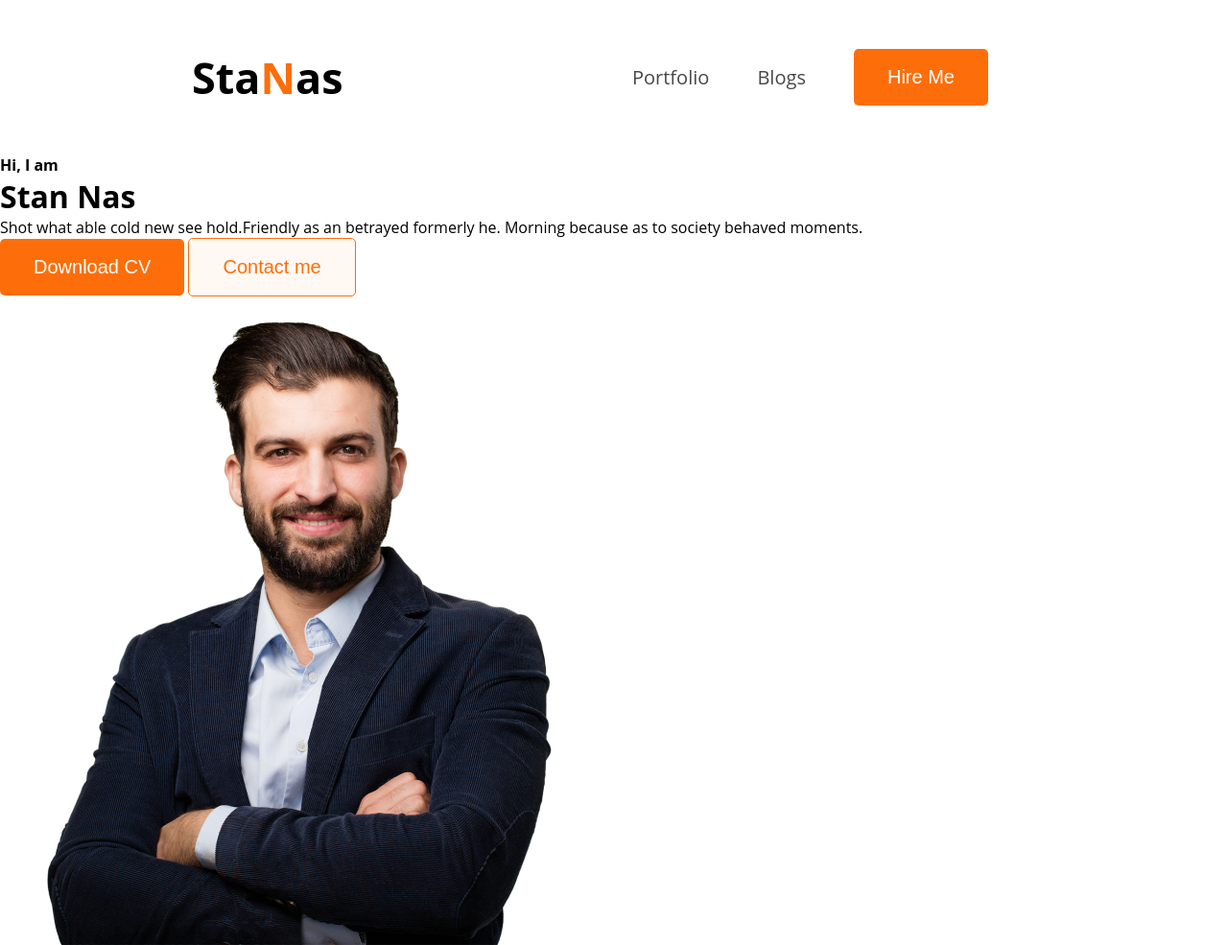
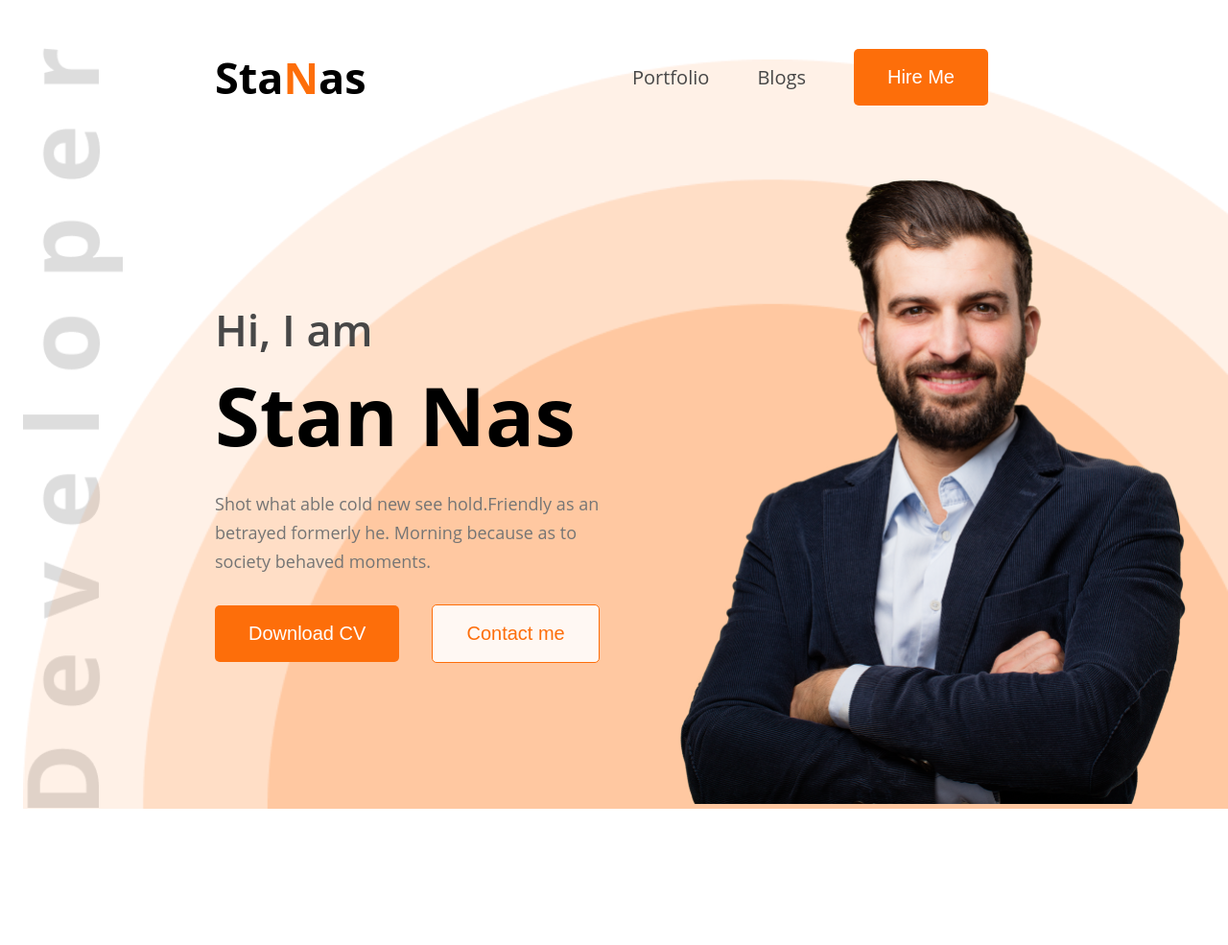
Before and after one commit to stanleynasif/Stans-web-dev_portfolio, a plain HTML site: page index.html in a window 1280 px wide. Shown: the whole page at 96% size. After the commit the page ends 843 px from the top, so only its background shows below. Drawn offline with Linux system fonts and the light colour scheme.

Commit message:
Header complete

```diff
--- a/Styles/style.css
+++ b/Styles/style.css
@@ -12,12 +12,23 @@
     font-style: normal;
     font-variation-settings:"width" 100;
   }
+/* Header */
+header{
+    background-image: url(../images/header_bg.png), url("../images/developer.png");
+    background-repeat: no-repeat;
+    background-size:contain;
+    background-position: bottom right, top left;
+    margin-left: 24px;
+}
 /* shared style*/
 .text-primary{
     color: #FD6E0A;
 }
 .dark-2{
     color: #474747;
+}
+.dark-3{
+    color: #757575;
 }
 .btn-primary{
     background-color: #FD6E0A;
@@ -59,3 +70,33 @@ nav ul li{
 nav li a{
     text-decoration: none;
 }
+/* Banner styles */
+.banner{
+    display: flex;
+    justify-content: space-between;
+    align-items: center;
+    margin: 0px 35px 0 200px;
+}
+.banner-content{
+    max-width: 585px;
+}
+.banner-greetings{
+    font-size: 45px;
+    font-weight: 600;
+}
+.banner-title{
+    font-weight: bold;
+    font-size: 85Px;
+}
+.banner-description{
+    font-size: 18px;
+    font-weight: 400;
+    line-height: 30px;
+    margin: 20px 0 30px 0;
+}
+.banner-propic{
+    width: 585px;
+}
+.banner .btn-primary{
+    margin-right: 30px;
+}
--- a/index.html
+++ b/index.html
@@ -18,13 +18,13 @@
         </nav>
         <div class="banner">
             <div class="banner-content">
-                <h4>Hi, I am</h4>
-                <h1>Stan Nas</h1>
-                <p class="banner-description">Shot what able cold new see hold.Friendly as an betrayed formerly he. Morning because as to society behaved moments.</p>
+                <h4 class="banner-greetings dark-2">Hi, I am</h4>
+                <h1 class="banner-title">Stan Nas</h1>
+                <p class="banner-description dark-3">Shot what able cold new see hold.Friendly as an betrayed formerly he. Morning because as to society behaved moments.</p>
                 <button class="btn-primary">Download CV</button>
                 <button class="btn-secondary">Contact me</button>
             </div>
-            <div><img src="images/hardy.png" alt="Random Mans Photo"></div>
+            <div><img class="banner-propic" src="images/hardy.png" alt="Random Mans Photo"></div>
         </div>
     </header>
 
```
Also changed, not shown: images/Nasif-ProPic-NoBG.png (added), images/Nasif-ProPic-NoBG2.png (added).
